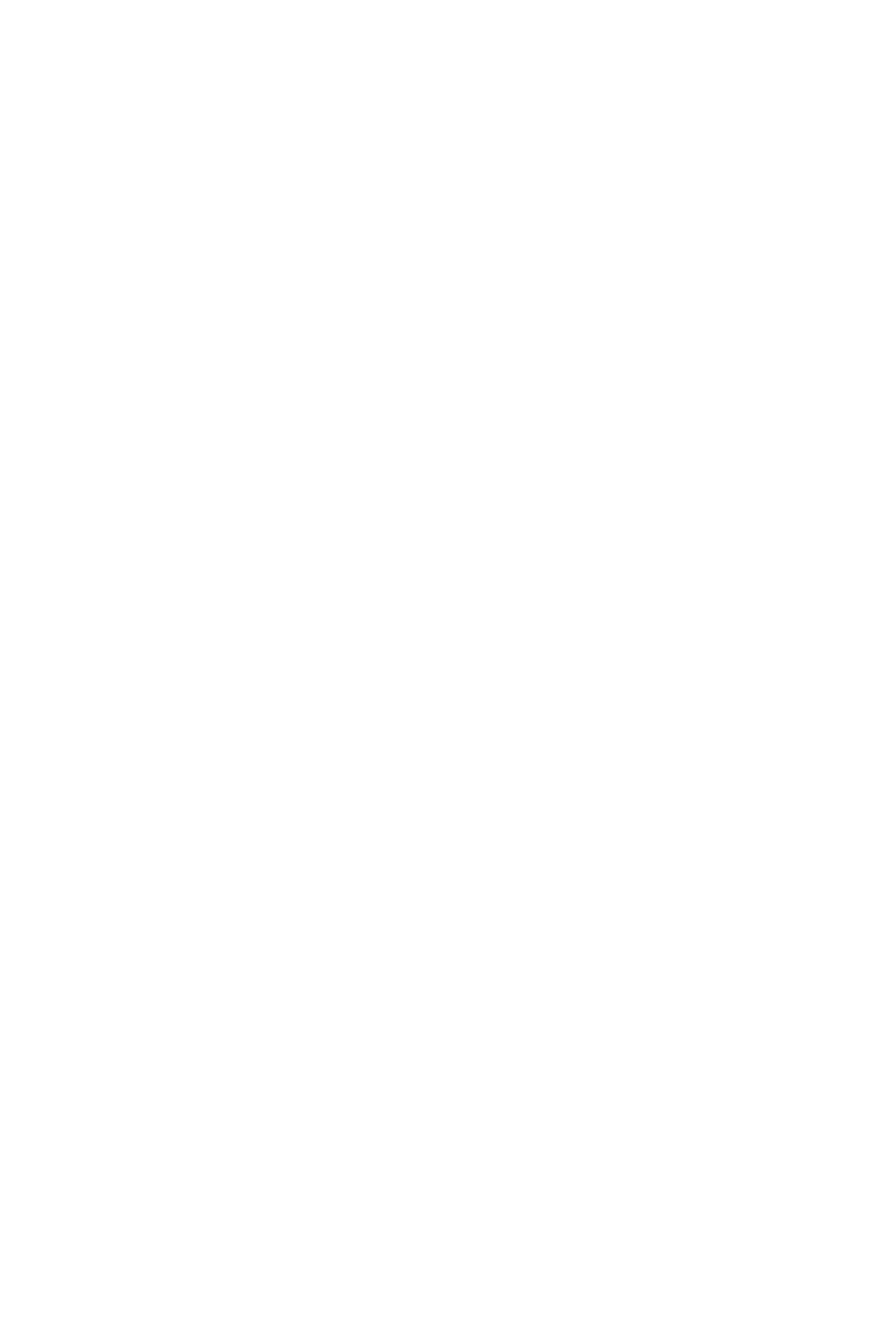
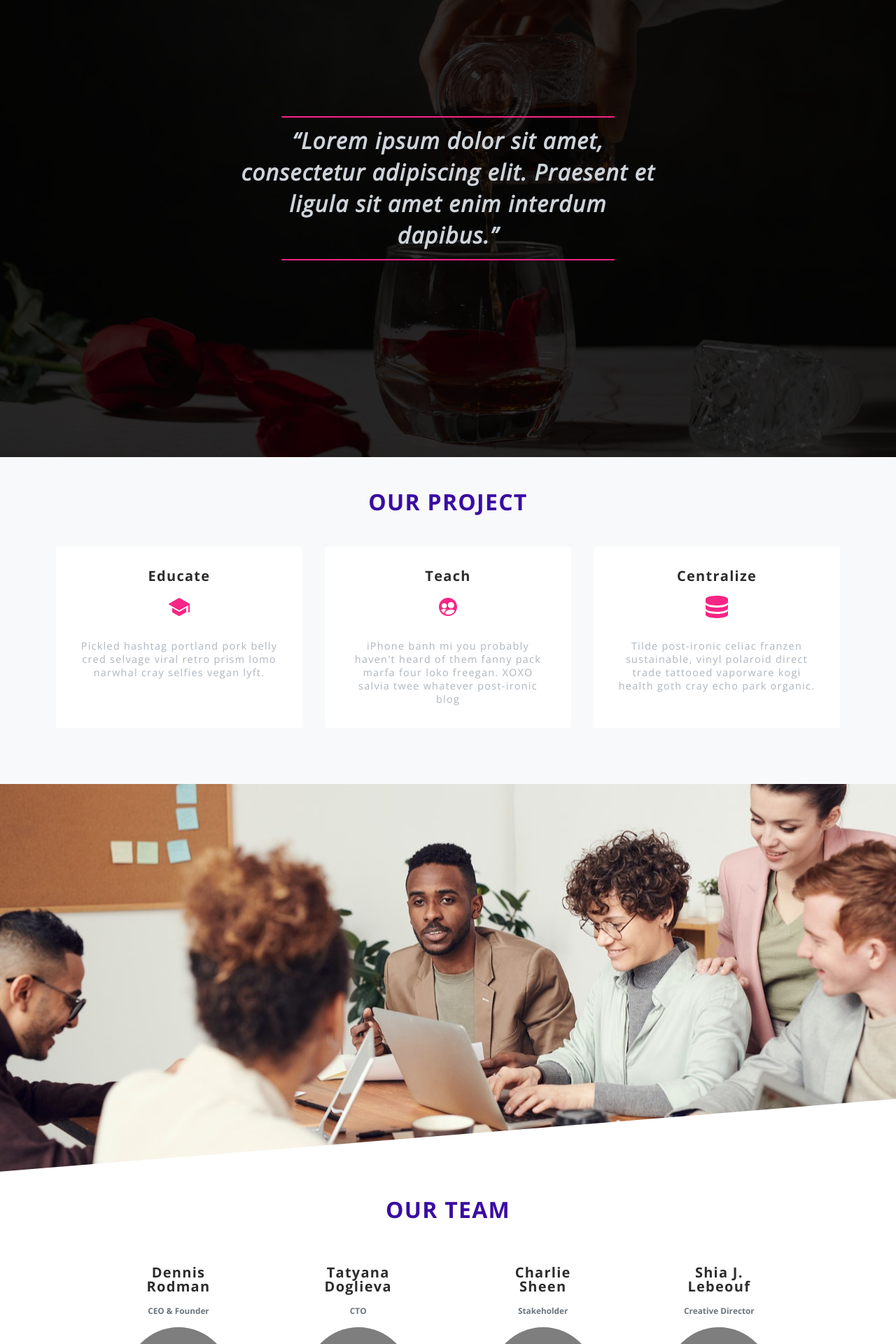
Before and after one commit to vittorioexp/wikidrink-reactjs-project, a React (Create React App) app: page /about in a window 1280 px wide. Shown: the part 195-2115 px from the top of the page at 70% size. Before the commit the page ends 800 px from the top, so only its background shows below. Built offline with nearby package versions, Linux system fonts and the light colour scheme; grey boxes are pictures that could not be loaded.

Commit message:
add about screen

```diff
--- a/src/components/Card.js
+++ b/src/components/Card.js
@@ -1,9 +1,29 @@
 import React from "react";
 import styled from "styled-components";
-const Card = () => {
+const Card = ({ className, title, subtitle, icon, text, img }) => {
   return (
-    <Wrapper>
-      <div className="card container">Card</div>
+    <Wrapper className={className || ""}>
+      <div className="card container">
+        <div className="card-title">
+          <h4>{title}</h4>
+        </div>
+        {subtitle ? (
+          <div className="card-subtitle">
+            <h6>{subtitle}</h6>
+          </div>
+        ) : (
+          <div className="card-icon">{icon}</div>
+        )}
+        {text ? (
+          <div className="card-text">
+            <p>{text}</p>
+          </div>
+        ) : (
+          <div className="card-img">
+            <img src={img} alt={title} />
+          </div>
+        )}
+      </div>
     </Wrapper>
   );
 };
@@ -39,9 +59,17 @@ const Wrapper = styled.article`
       padding: 0;
     }
     .card-img {
-      width: 200px;
-      height: 200px;
+      width: 150px;
+      height: 150px;
+      position: relative;
+      overflow: hidden;
       border-radius: 50%;
+    }
+    .card-img img {
+      display: inline;
+      margin: 0 auto;
+      height: 100%;
+      width: auto;
       filter: brightness(80%);
     }
     .card-text {
--- a/src/components/Hero.js
+++ b/src/components/Hero.js
@@ -1,7 +1,21 @@
 import React from "react";
 import backImage from "../assets/image/home-hero.jpg";
-const Hero = () => {
-  return <div>Hero</div>;
+const Hero = ({ children, img, disableOverlay }) => {
+  return (
+    <div
+      className="hero-img-container"
+      style={{
+        background: `url(${img || backImage})`,
+        backgroundPosition: "center",
+        backgroundRepeat: "no-repeat",
+        backgroundSize: "cover",
+      }}
+    >
+      <div className={`${!disableOverlay ? "hero-overlay" : ""}`}>
+        <div className="container hero-container">{children}</div>
+      </div>
+    </div>
+  );
 };
 
 export default Hero;
--- a/src/screen/AboutScreen.js
+++ b/src/screen/AboutScreen.js
@@ -5,7 +5,57 @@ import image from "../assets/image/about-hero.jpg";
 import teamImg from "../assets/image/team-img.jpg";
 
 const AboutScreen = () => {
-  return <>About Screen</>;
+  return (
+    <>
+      <Hero img={image}>
+        <section className="about-hero">
+          <div className="about-text">
+            <div className="topline"></div>
+            <h3>
+              <q>
+                Lorem ipsum dolor sit amet, consectetur adipiscing elit.
+                Praesent et ligula sit amet enim interdum dapibus.
+              </q>
+            </h3>
+            <div className="underline"></div>
+          </div>
+        </section>
+      </Hero>
+      <section className="about-value">
+        <div className="container about-value-content">
+          <h3 className="brand-secondary-color">OUR PROJECT</h3>
+          <div className="card-section">
+            {valueCards.map((card) => {
+              return (
+                <Card key={card.title} {...card} className={"value-card"} />
+              );
+            })}
+          </div>
+        </div>
+      </section>
+      <section className="about-team">
+        <div
+          className="team-img"
+          style={{
+            background: `url(${teamImg})`,
+            backgroundPosition: "center",
+            backgroundRepeat: "no-repeat",
+            backgroundSize: "cover",
+          }}
+        ></div>
+        <div className="container about-team-content">
+          <h3 className="brand-secondary-color">OUR TEAM</h3>
+          <div className="card-section">
+            {teamCards.map((card) => {
+              return (
+                <Card key={card.title} {...card} className={"value-card"} />
+              );
+            })}
+          </div>
+        </div>
+      </section>
+    </>
+  );
 };
 
 export default AboutScreen;
```
